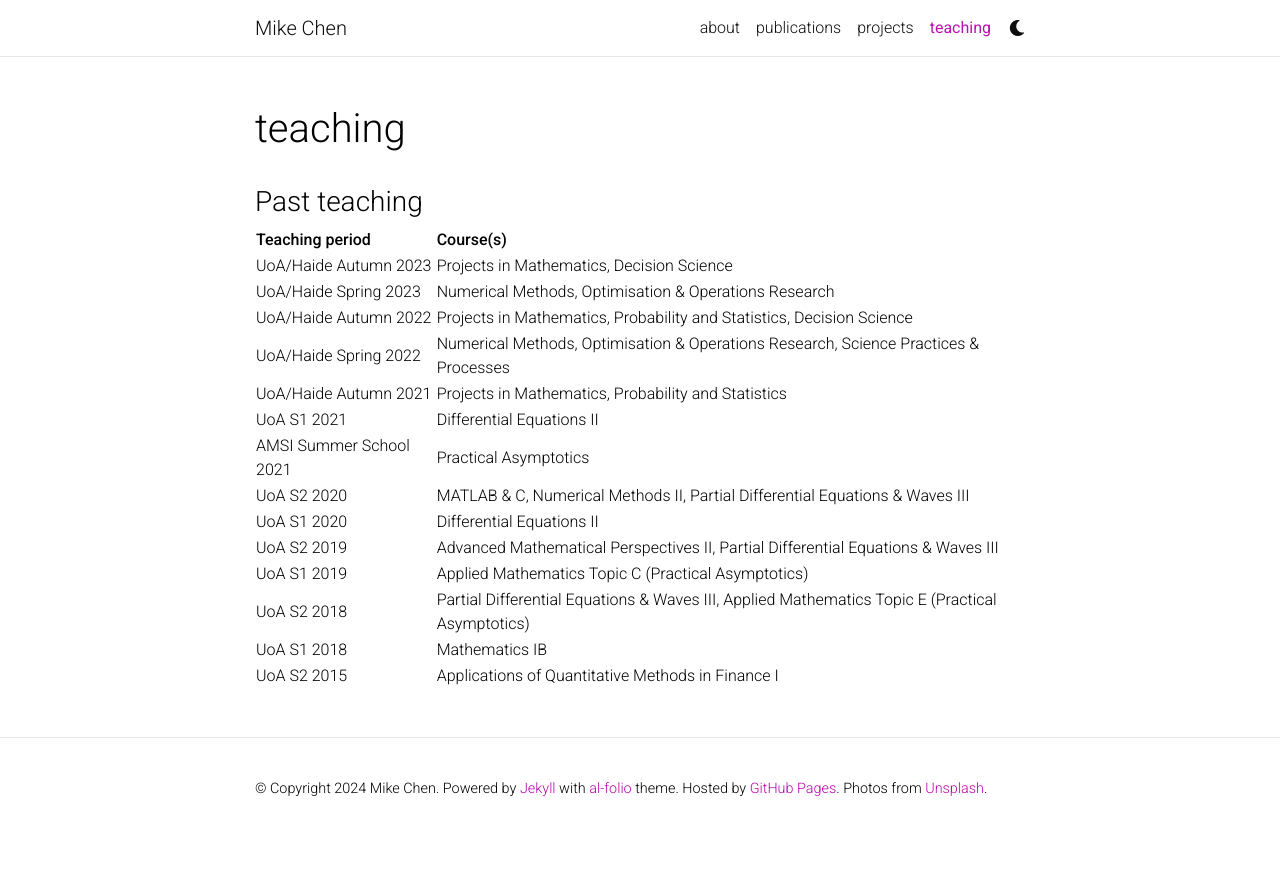
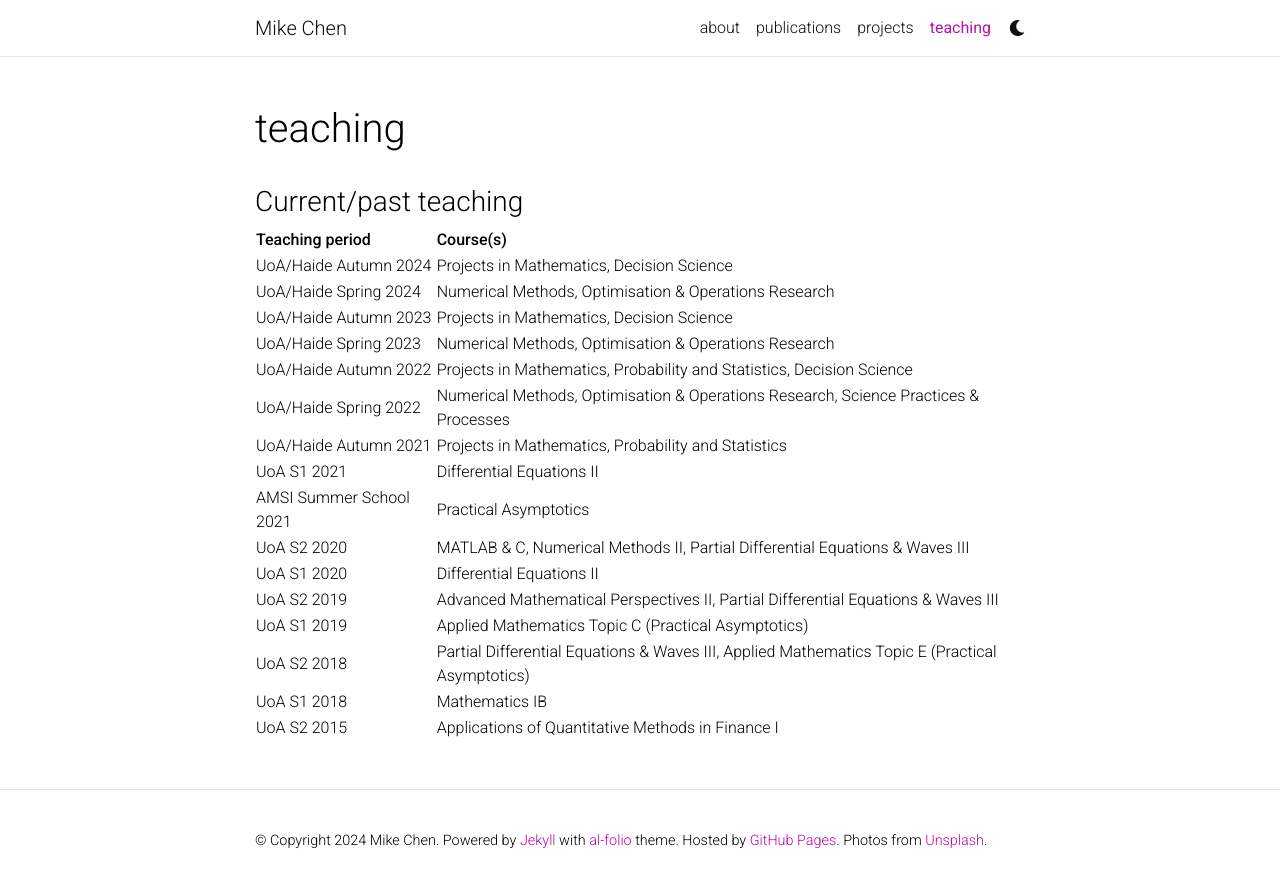
Before and after one commit to mikechen-maths/mikechen-maths.github.io, a Jekyll site: the page built from _pages/teaching.md, in a window 1280 px wide. Shown: the top 887 px of the page. Built offline with Jekyll 4.4.1, drawn with Linux system fonts in a browser that asks for light colours; comment, search, counter and statistics services are not loaded; a style sheet for code colours, icons or effects is not loaded.

Commit message:
teaching 2024

```diff
--- a/_pages/teaching.md
+++ b/_pages/teaching.md
@@ -7,9 +7,11 @@ nav: true
 nav_order: 5
 ---
 
-### Past teaching
+### Current/past teaching
 
 | **Teaching period** | **Course(s)** |
+| UoA/Haide Autumn 2024 | Projects in Mathematics, Decision Science |
+| UoA/Haide Spring 2024 | Numerical Methods, Optimisation & Operations Research |
 | UoA/Haide Autumn 2023 | Projects in Mathematics, Decision Science |
 | UoA/Haide Spring 2023 | Numerical Methods, Optimisation & Operations Research |
 | UoA/Haide Autumn 2022 | Projects in Mathematics, Probability and Statistics, Decision Science |
```
